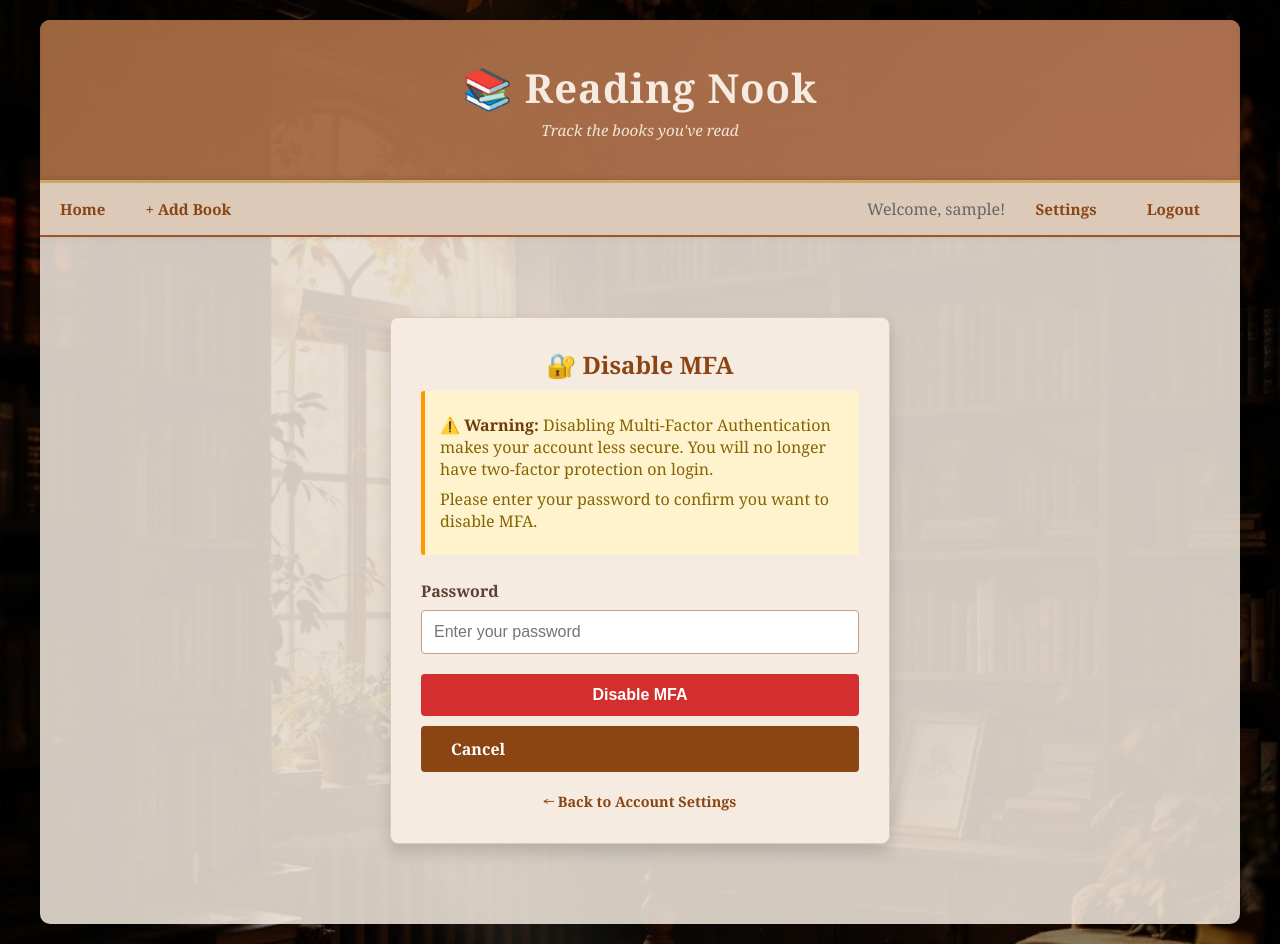
After one commit to pagyP/readingnook, a Flask app: page /mfa/disable in a window 1280 px wide. The commit adds this page. Run offline with Flask 3, Linux system fonts and the light colour scheme; a user stored in the database is signed in; tables that the repository leaves empty hold one stand-in row (values such as "Sample post"); some libraries are stand-ins or nearby versions.

Commit message:
adds pwd verification for MFA disable

```diff
--- a/app.py
+++ b/app.py
@@ -751,6 +751,11 @@ class ChangeEmailForm(FlaskForm):
         user = User.query.filter_by(email=new_email.data).first()
         if user:
             raise ValidationError('Email already registered.')
+
+class DisableMFAForm(FlaskForm):
+    """Form to disable MFA with password verification."""
+    password = PasswordField('Password', validators=[DataRequired(message='Password required to disable MFA')])
+    submit = SubmitField('Disable MFA')
 
 class BookForm(FlaskForm):
     title = StringField('Title', validators=[
@@ -1167,22 +1172,40 @@ def setup_mfa():
 
     return render_template('mfa_setup.html', form=form, qr_code=qr_code_b64, secret=secret)
 
-@app.route('/mfa/disable', methods=['POST'])
+@app.route('/mfa/disable', methods=['GET', 'POST'])
 @login_required
 @limiter.limit("5 per hour")
 def disable_mfa():
-    """Disable MFA on account."""
+    """Disable MFA on account with password verification.
+
+    Security:
+    - Requires password verification to prevent unauthorized MFA disabling
+    - Rate limited to 5 attempts per hour per IP
+    - Logs MFA disable events for audit trail
+    """
     if not current_user.mfa_enabled:
         flash('MFA is not enabled on your account.', 'info')
         return redirect(url_for('settings'))
 
-    current_user.mfa_enabled = False
-    current_user.mfa_secret_encrypted = None
-    db.session.commit()
-
-    app.logger.info(f'MFA disabled for user: {current_user.username}')
-    flash('MFA has been disabled. Your account is less secure without it.', 'warning')
-    return redirect(url_for('settings'))
+    form = DisableMFAForm()
+
+    if form.validate_on_submit():
+        # Verify password before allowing MFA disable
+        if not current_user.check_password(form.password.data):
+            app.logger.warning(f'Failed MFA disable attempt - invalid password for user: {current_user.username}')
+            flash('Invalid password. MFA not disabled.', 'error')
+            return render_template('disable_mfa.html', form=form)
+
+        # Disable MFA
+        current_user.mfa_enabled = False
+        current_user.mfa_secret_encrypted = None
+        db.session.commit()
+
+        app.logger.info(f'MFA disabled for user: {current_user.username}')
+        flash('MFA has been disabled. Your account is less secure without it.', 'warning')
+        return redirect(url_for('settings'))
+
+    return render_template('disable_mfa.html', form=form)
 
 @app.route('/mfa/trusted-devices')
 @login_required
--- /dev/null
+++ b/templates/disable_mfa.html
@@ -0,0 +1,168 @@
+{% extends "base.html" %}
+
+{% block title %}Disable MFA - Reading Nook{% endblock %}
+
+{% block extra_css %}
+<style>
+    .mfa-disable-container {
+        max-width: 500px;
+        margin: 40px auto;
+        padding: 30px;
+        background: #F5EBE0;
+        border-radius: 8px;
+        box-shadow: 0 8px 16px rgba(0, 0, 0, 0.15);
+        border: 1px solid #DCC9B8;
+    }
+
+    .mfa-disable-container h2 {
+        color: #8B4513;
+        margin-bottom: 10px;
+        text-align: center;
+        font-family: 'Georgia', serif;
+    }
+
+    .warning-box {
+        background: #fff3cd;
+        border-left: 4px solid #ff9800;
+        padding: 15px;
+        margin-bottom: 25px;
+        border-radius: 3px;
+    }
+
+    .warning-box p {
+        margin: 8px 0;
+        color: #856404;
+    }
+
+    .warning-box strong {
+        color: #6b3c0d;
+    }
+
+    .form-group {
+        margin-bottom: 20px;
+    }
+
+    label {
+        display: block;
+        margin-bottom: 8px;
+        font-weight: 600;
+        color: #5C4033;
+    }
+
+    .form-control {
+        width: 100%;
+        padding: 12px;
+        border: 1px solid #BFA089;
+        border-radius: 4px;
+        font-size: 1em;
+        box-sizing: border-box;
+    }
+
+    .form-control:focus {
+        outline: none;
+        border-color: #8B4513;
+        box-shadow: 0 0 4px rgba(139, 69, 19, 0.2);
+    }
+
+    .error-list {
+        color: #C62828;
+        margin-top: 8px;
+        font-size: 0.9em;
+    }
+
+    .error-list ul {
+        margin: 4px 0;
+        padding-left: 20px;
+    }
+
+    .error-list li {
+        margin: 4px 0;
+    }
+
+    .btn {
+        background: #d32f2f;
+        color: white;
+        padding: 12px 30px;
+        border: none;
+        border-radius: 4px;
+        cursor: pointer;
+        font-size: 1em;
+        font-weight: 600;
+        transition: background 0.3s;
+        width: 100%;
+    }
+
+    .btn:hover {
+        background: #b71c1c;
+    }
+
+    .btn-cancel {
+        background: #8B4513;
+        margin-top: 10px;
+    }
+
+    .btn-cancel:hover {
+        background: #6B3410;
+    }
+
+    .info-text {
+        text-align: center;
+        margin-top: 20px;
+        color: #5C4033;
+        font-size: 0.9em;
+    }
+
+    .info-text a {
+        color: #8B4513;
+        text-decoration: none;
+        font-weight: 600;
+    }
+
+    .info-text a:hover {
+        text-decoration: underline;
+    }
+
+    @media (max-width: 768px) {
+        .mfa-disable-container {
+            margin: 20px;
+            padding: 20px;
+        }
+    }
+</style>
+{% endblock %}
+
+{% block content %}
+<div class="mfa-disable-container">
+    <h2>🔐 Disable MFA</h2>
+
+    <div class="warning-box">
+        <p><strong>⚠️ Warning:</strong> Disabling Multi-Factor Authentication makes your account less secure. You will no longer have two-factor protection on login.</p>
+        <p>Please enter your password to confirm you want to disable MFA.</p>
+    </div>
+
+    <form method="POST" novalidate>
+        {{ form.hidden_tag() }}
+
+        <div class="form-group">
+            {{ form.password.label }}
+            {{ form.password(class="form-control", placeholder="Enter your password", autocomplete="current-password") }}
+            {% if form.password.errors %}
+                <div class="error-list">
+                    <ul>
+                    {% for error in form.password.errors %}
+                        <li>{{ error }}</li>
+                    {% endfor %}
+                    </ul>
+                </div>
+            {% endif %}
+        </div>
+
+        <button type="submit" class="btn">Disable MFA</button>
+        <a href="{{ url_for('settings') }}" class="btn btn-cancel">Cancel</a>
+    </form>
+
+    <div class="info-text">
+        <p><a href="{{ url_for('settings') }}">← Back to Account Settings</a></p>
+    </div>
+</div>
+{% endblock %}
--- a/templates/settings.html
+++ b/templates/settings.html
@@ -311,9 +311,7 @@
                 {% if not mfa_status.enabled %}
                     <a href="{{ url_for('setup_mfa') }}" class="btn btn-small">Enable MFA</a>
                 {% else %}
-                    <form method="POST" action="{{ url_for('disable_mfa') }}" style="display: inline;">
-                        <button type="submit" class="btn btn-small btn-danger" onclick="return confirm('Are you sure you want to disable MFA? Your account will be less secure.');">Disable MFA</button>
-                    </form>
+                    <a href="{{ url_for('disable_mfa') }}" class="btn btn-small btn-danger">Disable MFA</a>
                 {% endif %}
 
                 {% if mfa_status.enabled %}
```
